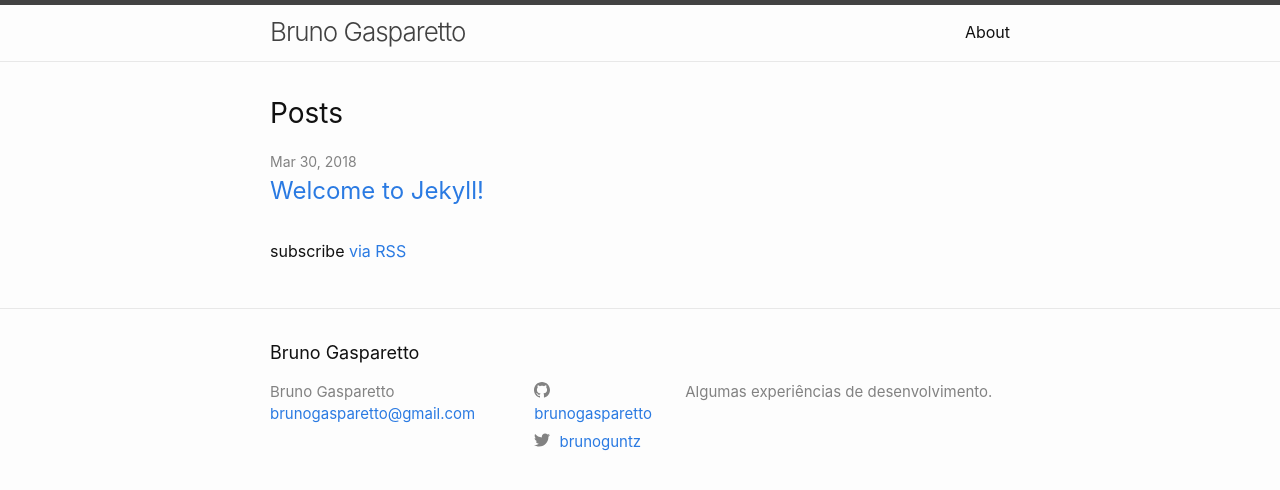
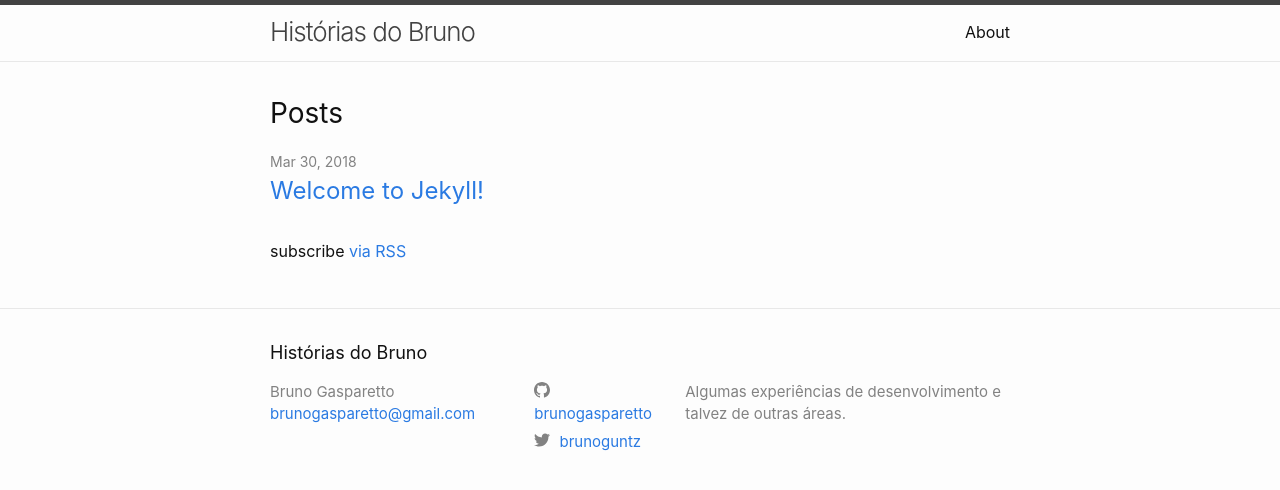
Before and after one commit to brunogasparetto/brunogasparetto.github.io, a Jekyll site: the page built from index.md, in a window 1280 px wide. Shown: the top 490 px of the page. Built offline with Jekyll 4.4.1, drawn with Linux system fonts in a browser that asks for light colours.

Commit message:
Configuração do título e descrição

```diff
--- a/_config.yml
+++ b/_config.yml
@@ -13,10 +13,10 @@
 # you will see them accessed via {{ site.title }}, {{ site.email }}, and so on.
 # You can create any custom variable you would like, and they will be accessible
 # in the templates via {{ site.myvariable }}.
-title: Bruno Gasparetto
+title: Histórias do Bruno
+author: Bruno Gasparetto
 email: brunogasparetto@gmail.com
-description: >- # this means to ignore newlines until "baseurl:"
-  Algumas experiências de desenvolvimento.
+description: Algumas experiências de desenvolvimento e talvez de outras áreas.
 baseurl: "" # the subpath of your site, e.g. /blog
 url: "https://brunogasparetto.github.io" # the base hostname & protocol for your site, e.g. http://example.com
 twitter_username: brunoguntz
```
